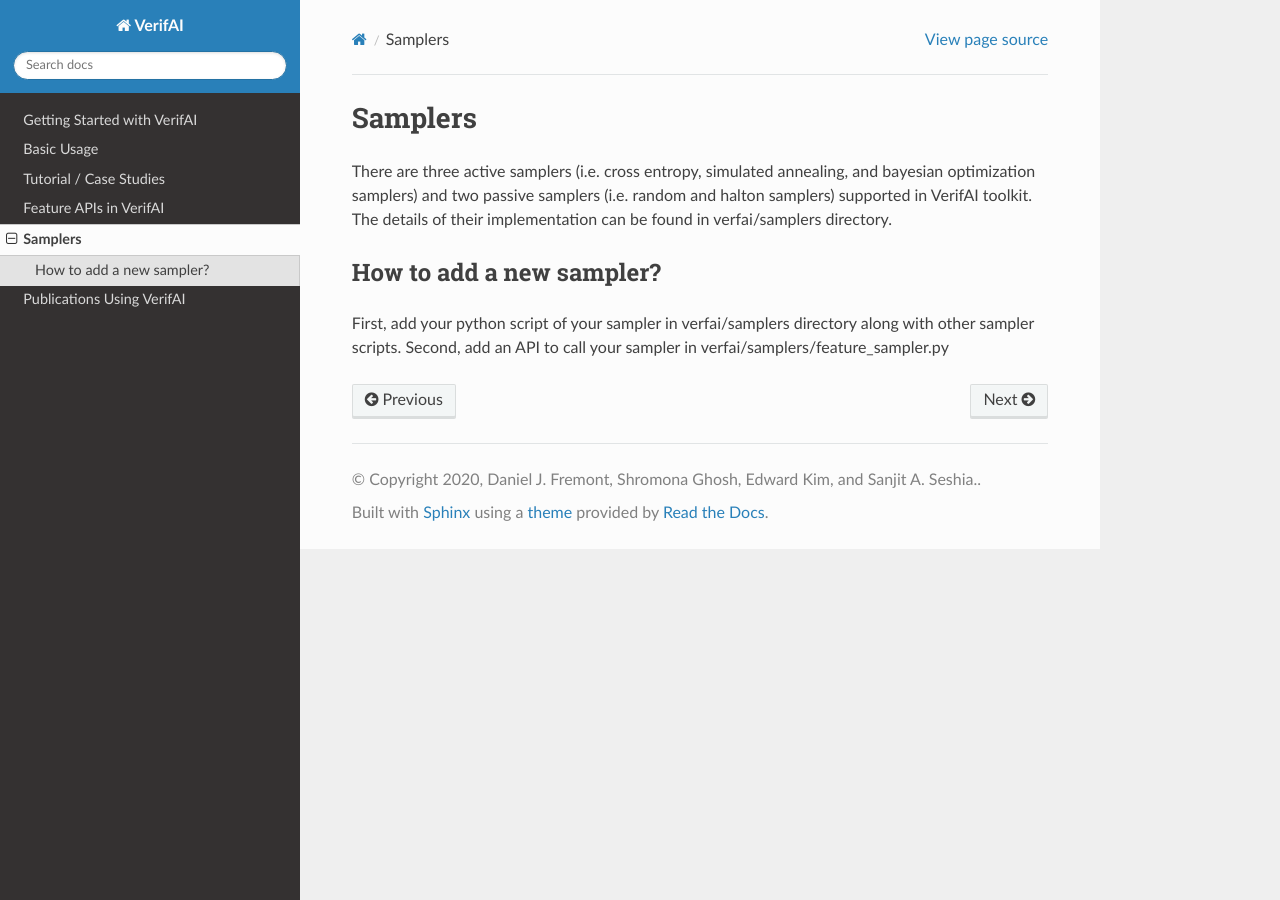
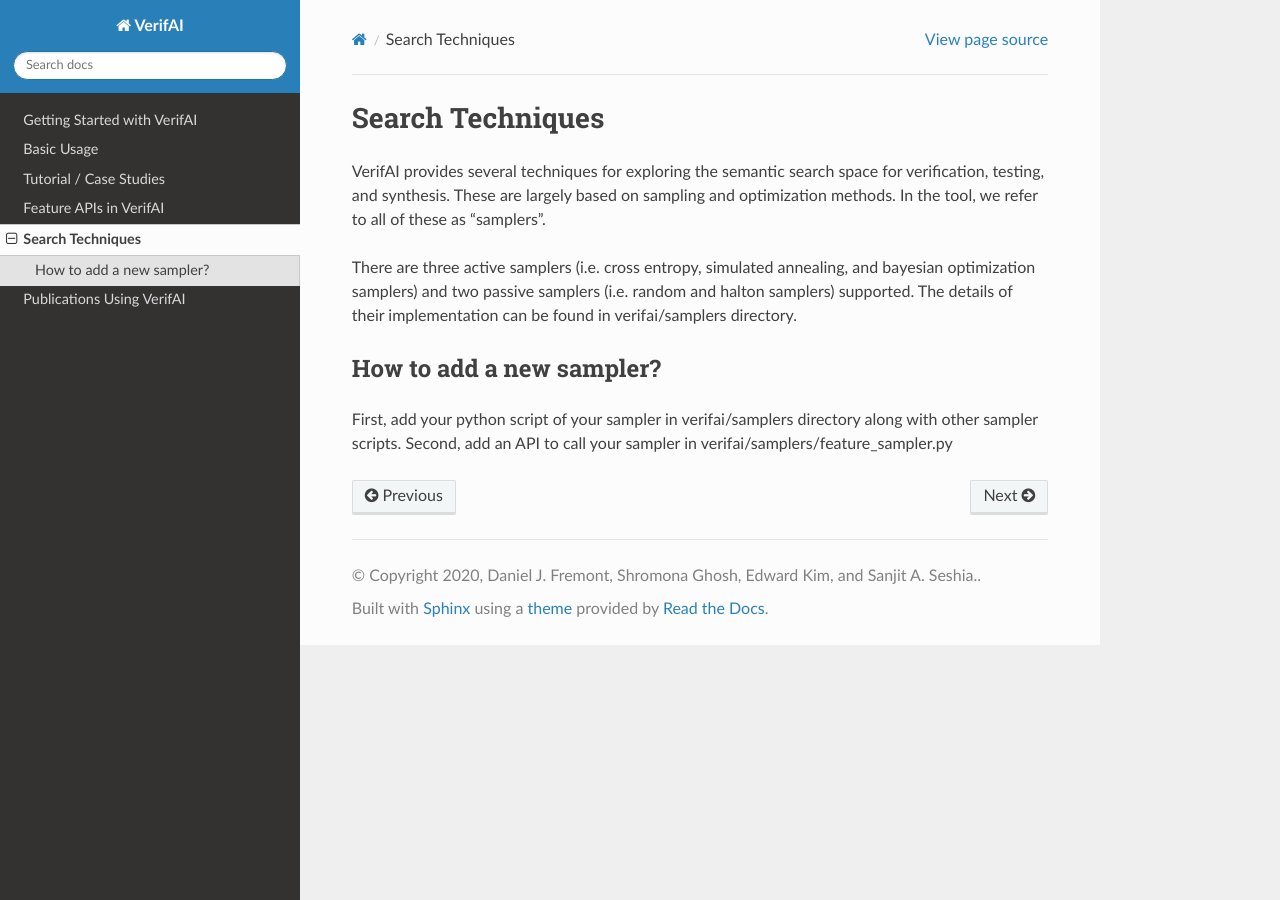
Before and after one commit to BerkeleyLearnVerify/VerifAI, a Sphinx documentation site: the page built from docs/samplers.rst, in a window 1280 px wide. Built offline with Sphinx 7.4.7 and the Read the Docs theme 2.0.0, drawn with Linux system fonts in a browser that asks for light colours.

Commit message:
updated docs

```diff
--- a/docs/index.rst
+++ b/docs/index.rst
@@ -5,7 +5,7 @@ Welcome to VerifAI's documentation!
 VerifAI is a software toolkit for the formal design and analysis of systems that include artificial intelligence (AI) and machine learning (ML) components.
 VerifAI particularly seeks to address challenges with applying formal methods to perception and ML components, including those based on neural networks, and to model and analyze system behavior in the presence of environment uncertainty.
 The current version of the toolkit performs intelligent simulation guided by formal models and specifications, enabling a variety of use cases including temporal-logic falsification (bug-finding), model-based systematic fuzz testing, parameter synthesis, counterexample analysis, and data set augmentation.
-Our `CAV 2019 paper <https://link.springer.com/chapter/10.1007%2F978-3-030-25540-4_25>`_, which is the basis of the tutorial below, illustrates all of these use cases: see our :doc:`publications <publications>` page for further applications.
+Our `CAV 2019 paper <https://people.eecs.berkeley.edu/~sseshia/pubs/b2hd-verifai-cav19.html`_, which is the basis of the tutorial below, illustrates all of these use cases: see our :doc:`publications <publications>` page for further applications.
 
 VerifAI was designed and implemented by Tommaso Dreossi, Daniel J. Fremont, Shromona Ghosh, Edward Kim, Hadi Ravanbakhsh, Marcell Vazquez-Chanlatte, and Sanjit A. Seshia.
 
--- a/docs/samplers.rst
+++ b/docs/samplers.rst
@@ -1,11 +1,14 @@
 ###########
-Samplers
+Search Techniques
 ###########
 
-There are three active samplers (i.e. cross entropy, simulated annealing, and bayesian optimization samplers) and two passive samplers (i.e. random and halton samplers) supported in VerifAI toolkit. The details of their implementation can be found in verfai/samplers directory.
+VerifAI provides several techniques for exploring the semantic search space for verification, testing, and synthesis.
+These are largely based on sampling and optimization methods. In the tool, we refer to all of these as "samplers".
+
+There are three active samplers (i.e. cross entropy, simulated annealing, and bayesian optimization samplers) and two passive samplers (i.e. random and halton samplers) supported. The details of their implementation can be found in verifai/samplers directory.
 
 
 How to add a new sampler?
 =========================
-First, add your python script of your sampler in verfai/samplers directory along with other sampler scripts.
-Second, add an API to call your sampler in verfai/samplers/feature_sampler.py
+First, add your python script of your sampler in verifai/samplers directory along with other sampler scripts.
+Second, add an API to call your sampler in verifai/samplers/feature_sampler.py
```
